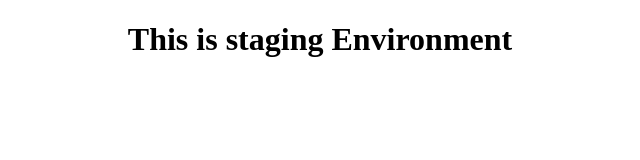
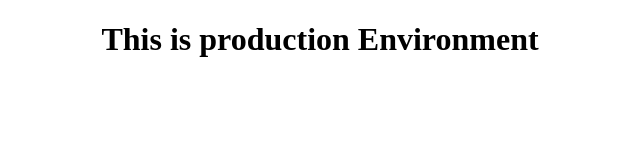
Before and after one commit to SatishAero/spa, a plain HTML site: page index.html in a window 1280 px wide. Shown: the whole page, without its empty margins (320-960 px from the left). Drawn offline with Linux system fonts and the light colour scheme.

Commit message:
production

```diff
--- a/index.html
+++ b/index.html
@@ -6,6 +6,6 @@
     <title>Document</title>
 </head>
 <body>
-    <h1 style="text-align: center;">This is staging Environment</h1>
+    <h1 style="text-align: center;">This is production Environment</h1>
 </body>
 </html>
```
